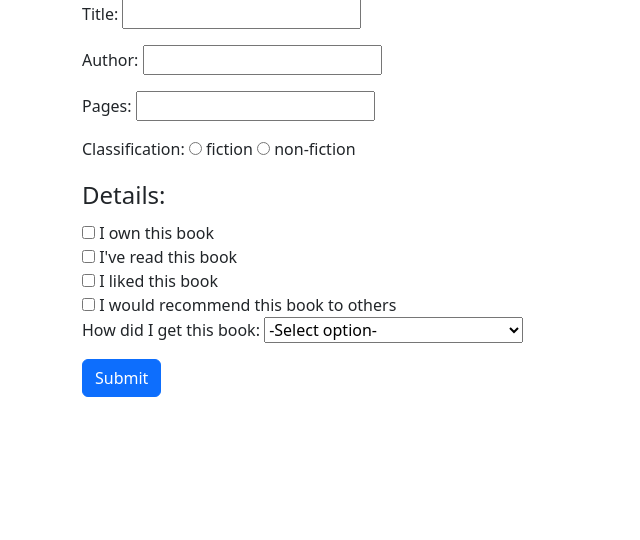
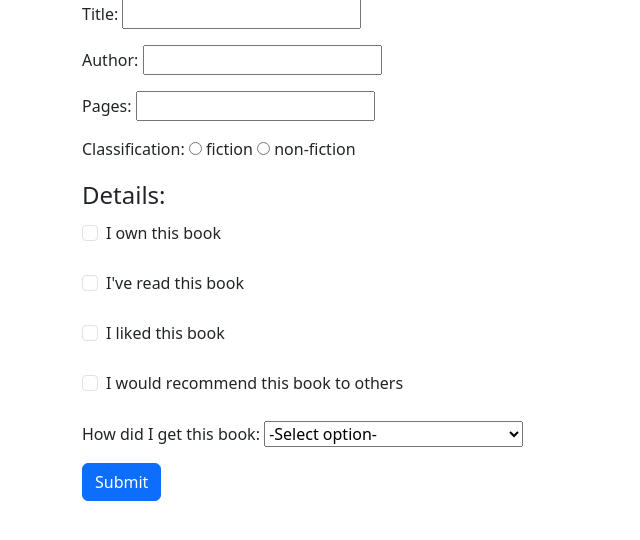
Before and after one commit to Murbanski58/Book-Application, a Python web app: template templates/index.html in a window 1280 px wide. Shown: the part 176-716 px from the top of the page, without its empty margins (0-640 px from the left). Run offline with Jinja, Linux system fonts and the light colour scheme; the template is opened without the code that fills it, so the values that code supplies are empty.

Commit message:
fixing check boxes

```diff
--- a/templates/index.html
+++ b/templates/index.html
@@ -29,44 +29,57 @@
 
     <fieldset>
       <legend>Details:</legend><br>
-      <label for="for-own">
+      <div class = "form-check">
+       <label class= "form-check-label" for="for-own">
         <input
+          class="form-check-input"
           type="checkbox"
           id="for-own"
           name="details"
           value="own"
         />
         I own this book
-      </label><br>
+      </label>
+    </div><br>
 
-      <label for="for-read">
+    <div class = "form-check">
+      <label class= "form-check-label" for="for-read">
         <input
+          class="form-check-input"
           type="checkbox"
           id="for-read"
           name="details"
           value="read"
         />
         I've read this book
-      </label><br>
+      </label>
+      </div><br>
 
-      <label for="for-like">
+      <div class = "form-check">
+        <label class= "form-check-label" for="for-like">
         <input
+         class="form-check-input"
           type="checkbox"
           id="for-like"
           name="details"
           value="like"
         />
         I liked this book
-      </label><br>
-      <label for="for-recommend">
+      </label>
+      </div><br>
+
+      <div class = "form-check">
+        <label class= "form-check-label" for="for-recommend">
         <input
+          class="form-check-input"
           type="checkbox"
           id="for-recommend"
           name="details"
           value="recommend"
         />
         I would recommend this book to others
-      </label><br>
+      </label>
+      </div><br>
     </fieldset>
 
     <p>
```
